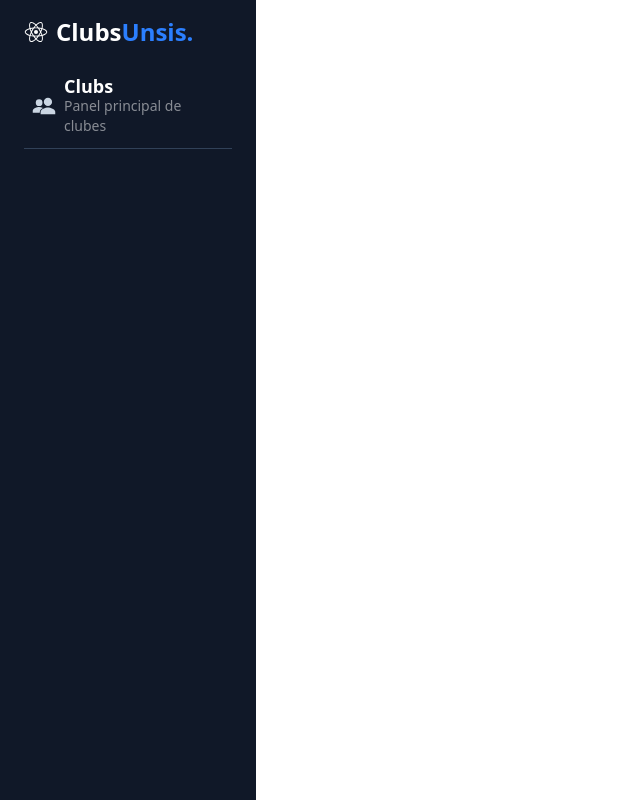
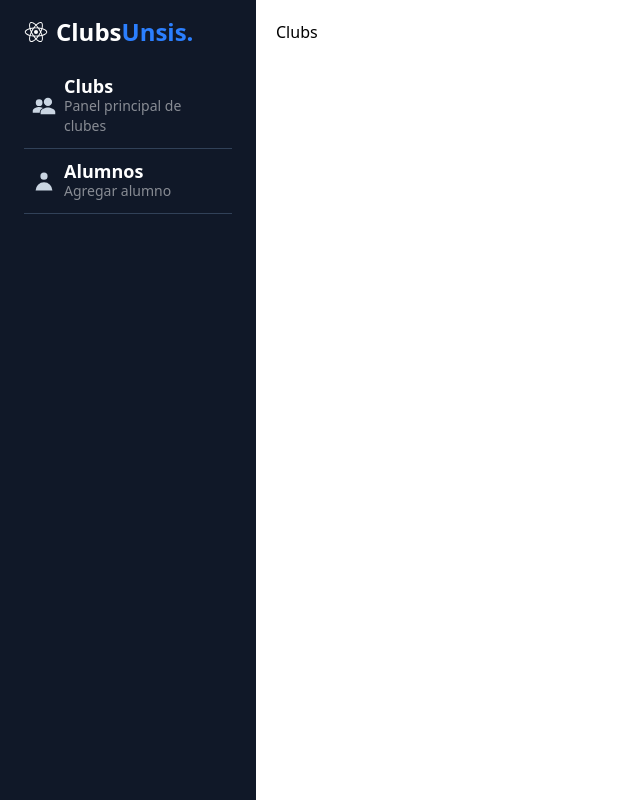
Before and after one commit to ElioenaiJs/clubs-unsis, a React (Vite) app: page /clubs-unsis/clubs in a window 1280 px wide. Shown: the whole page, without its empty margins (0-640 px from the left). Built offline with nearby package versions, Linux system fonts and the light colour scheme.

Commit message:
feat: add navigation and pages for clubs and students

```diff
--- a/src/App.tsx
+++ b/src/App.tsx
@@ -1,7 +1,7 @@
-import { Sidebar } from './components/sidebar';
-import { Routes, Route } from 'react-router-dom';
-import { ClubsPage } from './pages';
-import './App.css';
+import { Sidebar } from "./components/sidebar";
+import { Routes, Route, Navigate } from "react-router-dom";
+import { ClubsPage, StudentPage } from "./pages";
+import "./App.css";
 
 function App() {
   return (
@@ -9,7 +9,9 @@ function App() {
       <Sidebar />
       <div className="main-content">
         <Routes>
-          <Route path="/clubs/main" element={<ClubsPage />} />
+        <Route path="/" element={<Navigate to="/clubs-unsis/clubs" replace />} />
+        <Route path="/clubs-unsis/clubs" element={<ClubsPage />} />
+        <Route path="/clubs-unsis/students" element={<StudentPage />} />
         </Routes>
       </div>
     </div>
--- a/src/components/sidebar/Sidebar.tsx
+++ b/src/components/sidebar/Sidebar.tsx
@@ -1,12 +1,19 @@
 import { IoLogoReact, IoPeopleSharp } from "react-icons/io5";
+import { HiUser } from "react-icons/hi";
 import { SidebarMenuItem } from "./SidebarMenuItem";
 
 const menuItems = [
   {
-    path: "/dashboard/main",
+    path: "/clubs-unsis/clubs",
     icon: <IoPeopleSharp size={24} />,
     title: "Clubs",
     subTitle: "Panel principal de clubes",
+  },
+  {
+    path: "/clubs-unsis/students",
+    icon: <HiUser size={24} />,
+    title: "Alumnos",
+    subTitle: "Agregar alumno",
   },
 ];
 
--- a/src/pages/ClubsPage.tsx
+++ b/src/pages/ClubsPage.tsx
@@ -1,5 +1,5 @@
 export function ClubsPage() {
   return (
-    <div></div>
+    <div>Clubs</div>
   );
 }
--- /dev/null
+++ b/src/pages/StudentPage.tsx
@@ -0,0 +1,5 @@
+export function StudentPage() {
+    return (
+        <div>Students</div>
+    );
+}
--- a/src/pages/index.ts
+++ b/src/pages/index.ts
@@ -1 +1,2 @@
 export { ClubsPage } from './ClubsPage';
+export { StudentPage } from './StudentPage'
```
Also changed, not shown: 1 other file (tests, documents, lock files or other folders).
